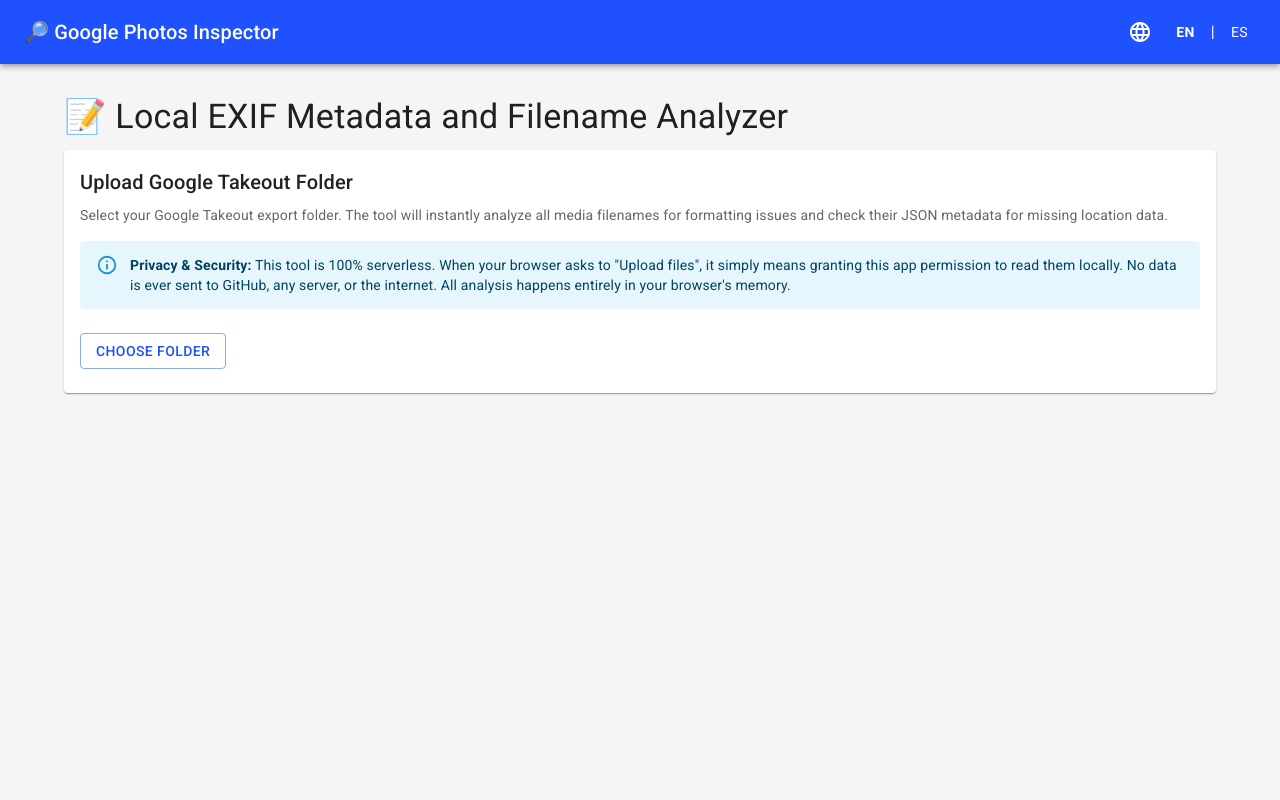
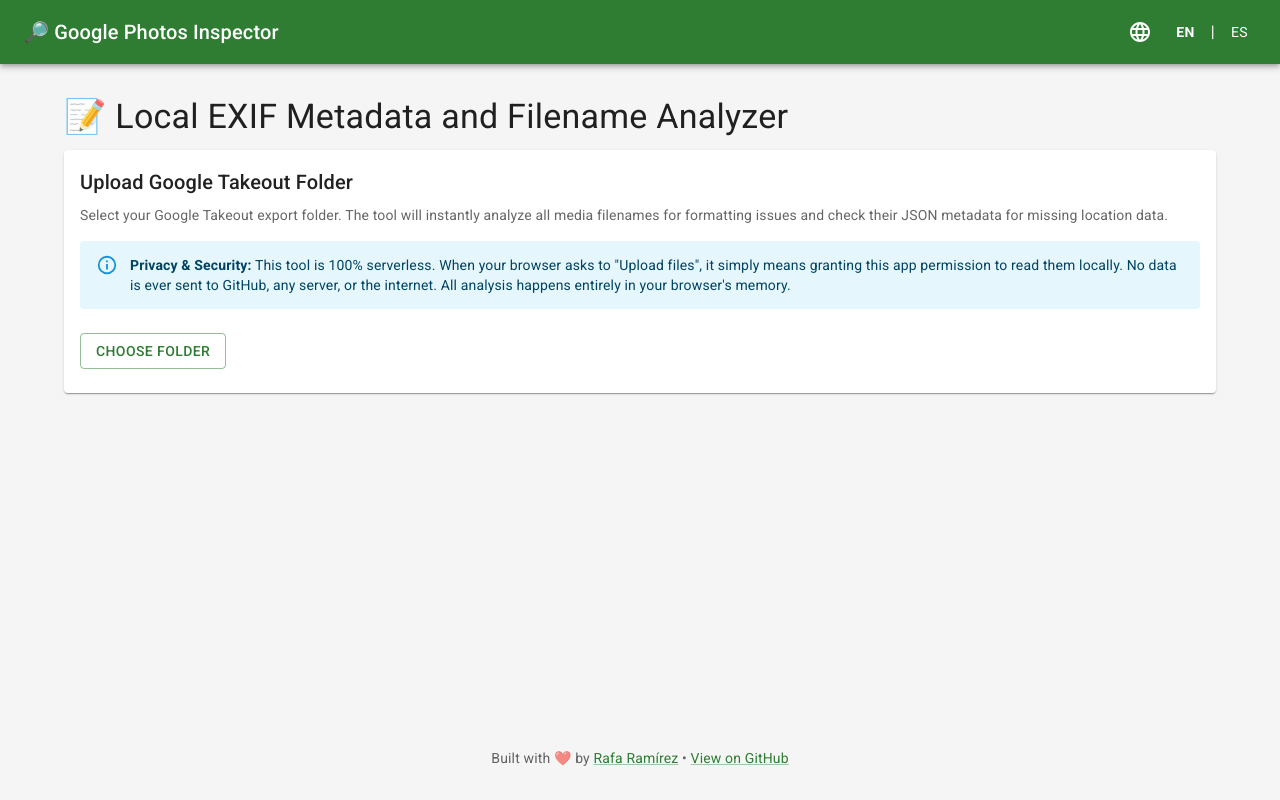
Before and after one commit to rafa-ramirez/google-photos-inspector, a React (Create React App) app in the folder frontend/: page / in a window 1280 px wide. Built offline with nearby package versions, Linux system fonts and the light colour scheme.

Commit message:
Change theme color to green and add footer

```diff
--- a/frontend/src/App.js
+++ b/frontend/src/App.js
@@ -2,6 +2,7 @@
 import { HashRouter as Router, Routes, Route, useLocation } from 'react-router-dom';
 import { ThemeProvider, createTheme } from '@mui/material/styles';
 import CssBaseline from '@mui/material/CssBaseline';
+import { Box, Typography, Link as MuiLink } from '@mui/material';
 
 import Navigation from './components/Navigation';
 import LocalAnalyzer from './pages/LocalAnalyzer';
@@ -10,7 +11,7 @@
 const theme = createTheme({
   palette: {
     primary: {
-      main: '#1f51ff',
+      main: '#2e7d32', // Green primary color
     },
     secondary: {
       main: '#f50057',
@@ -39,21 +40,43 @@
   return children;
 }
 
+function Footer() {
+  return (
+    <Box sx={{ py: 4, textAlign: 'center', mt: 'auto' }}>
+      <Typography variant="body2" color="textSecondary">
+        Built with ❤️ by{' '}
+        <MuiLink href="https://github.com/rafa-ramirez" target="_blank" rel="noopener">
+          Rafa Ramírez
+        </MuiLink>
+        {' '}•{' '}
+        <MuiLink href="https://github.com/rafa-ramirez/google-photos-inspector" target="_blank" rel="noopener">
+          View on GitHub
+        </MuiLink>
+      </Typography>
+    </Box>
+  );
+}
+
 function App() {
   return (
     <ThemeProvider theme={theme}>
       <CssBaseline />
+      <Box sx={{ display: 'flex', flexDirection: 'column', minHeight: '100vh' }}>
         <Router>
           <LanguageHandler>
             <Navigation />
+            <Box sx={{ flexGrow: 1 }}>
               <Routes>
                 <Route path="/" element={<LocalAnalyzer />} />
                 <Route path="/es" element={<LocalAnalyzer />} />
                 <Route path="/local-analyzer" element={<LocalAnalyzer />} />
                 <Route path="/es/local-analyzer" element={<LocalAnalyzer />} />
               </Routes>
+            </Box>
+            <Footer />
           </LanguageHandler>
         </Router>
+      </Box>
     </ThemeProvider>
   );
 }
```
Lines whose indentation alone changed are shown as unchanged.
